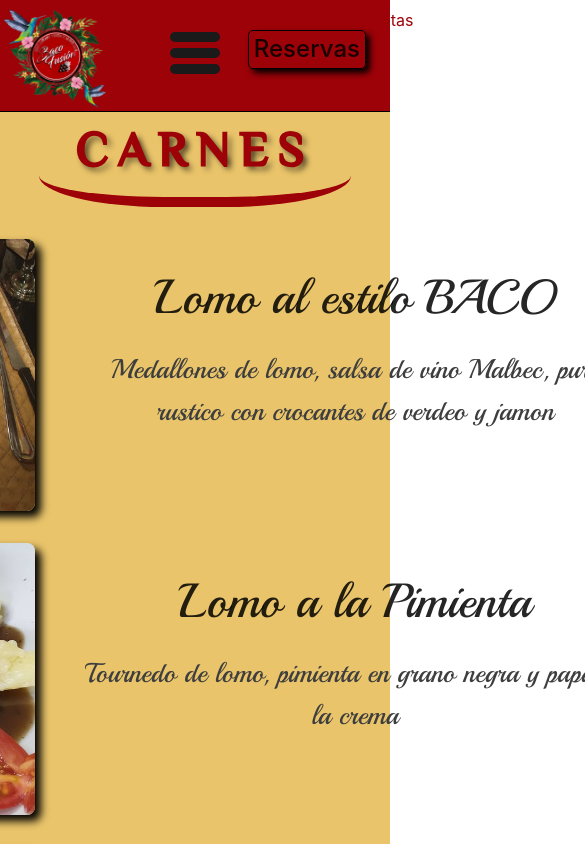
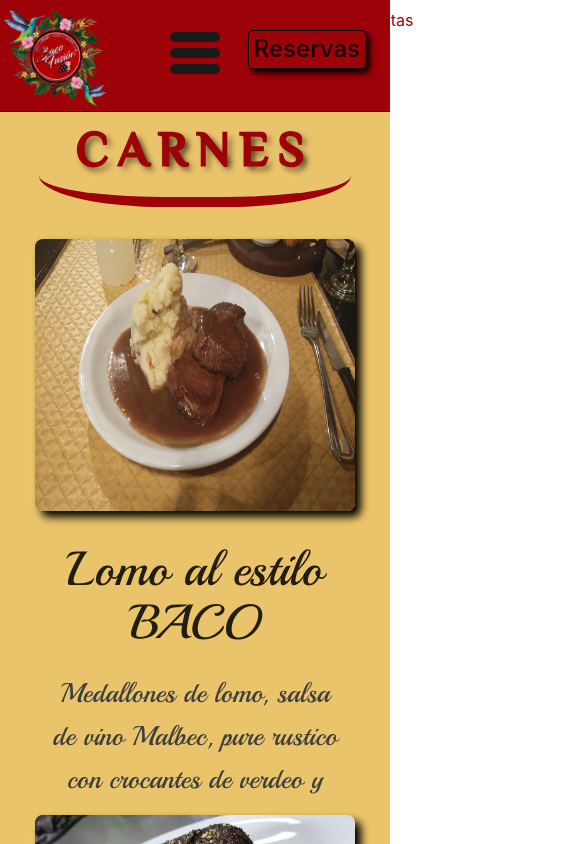
Before and after one commit to marioacaballero/Baco-Fusion-App, a React (Create React App) app: page /menu in a window 390 px wide. Shown: the top 844 px of the page, 585 px wide, since content can reach past the window. Built offline with nearby package versions, Linux system fonts and the light colour scheme; a web font is replaced by a local one.

Commit message:
css responsive menu

```diff
--- a/src/Components/Menu/Card.module.css
+++ b/src/Components/Menu/Card.module.css
@@ -32,3 +32,15 @@
   font-family: "Playball";
   color: rgb(62, 62, 62);
 }
+
+
+@media (max-width: 700px) {
+  .main{
+    flex-direction: column;
+    align-items: center;
+  }
+
+  .main, .main > div {
+    width: 100%;
+  }
+}
```
